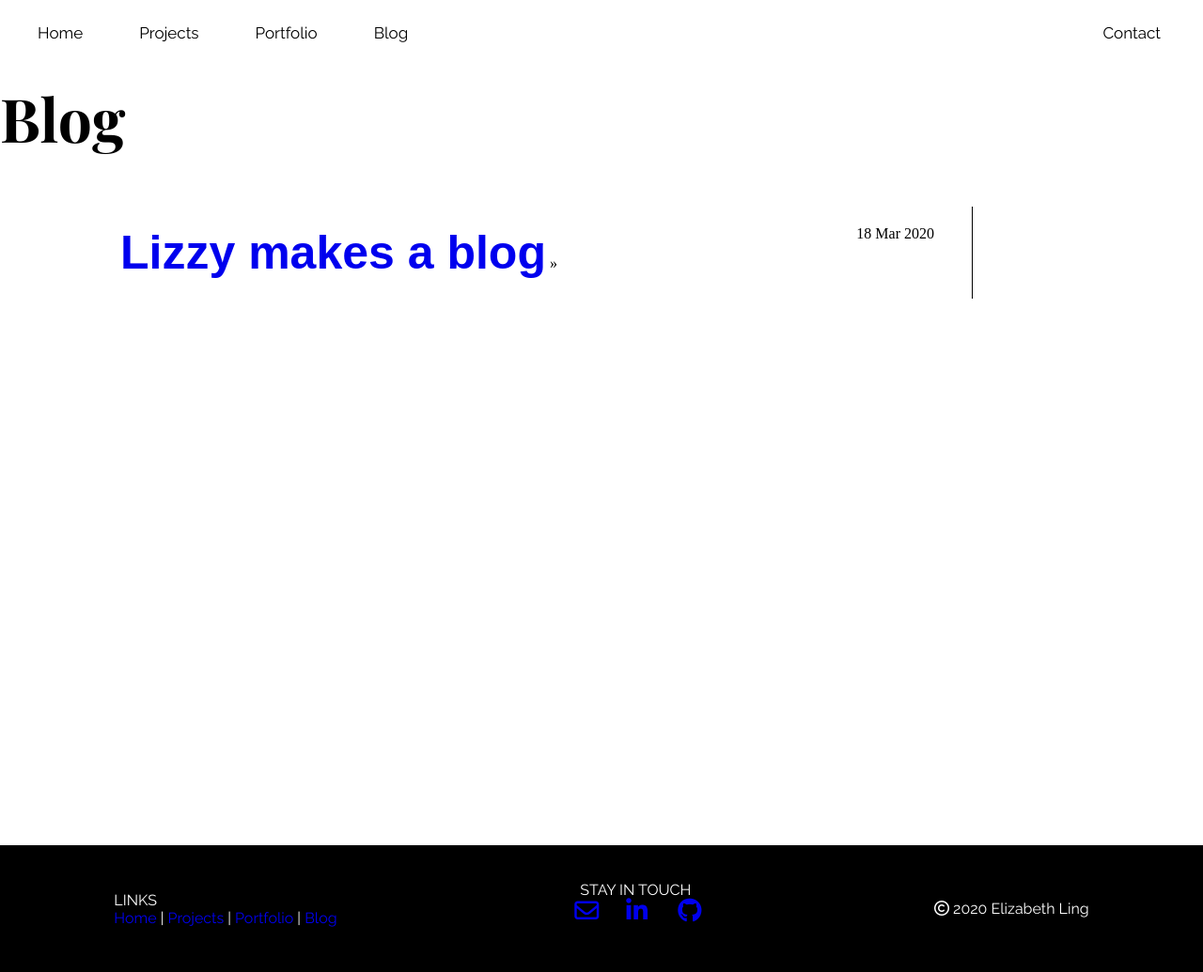
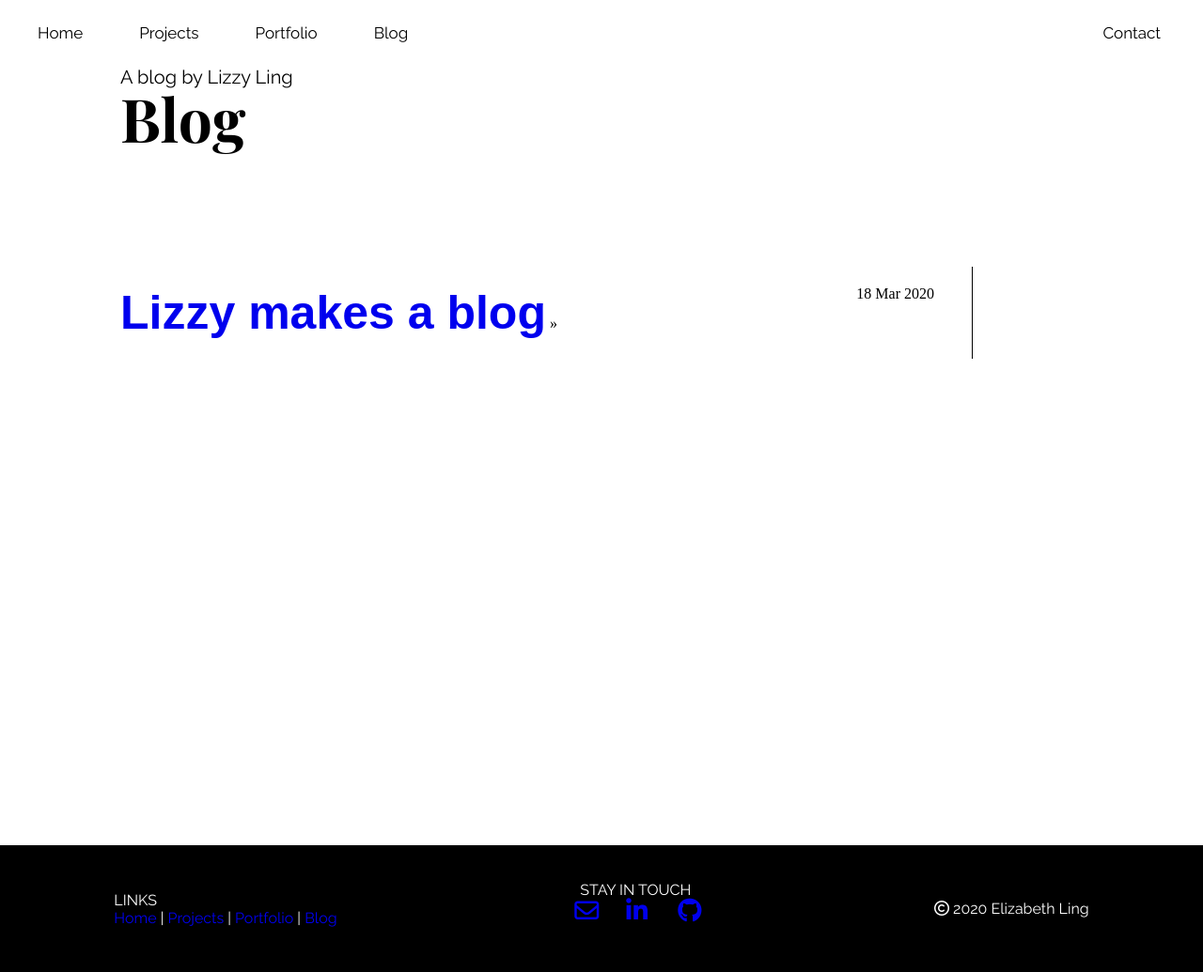
Before and after one commit to lingelizabeth/lingelizabeth.github.io, a Jekyll site: the page built from blog/index.html, in a window 1280 px wide. Shown: the whole page at 94% size. Built offline with Jekyll 4.4.1, drawn with Linux system fonts in a browser that asks for light colours; nearby versions of some CDN libraries.

Commit message:
minor fixes, blog header style

```diff
--- a/_layouts/default.html
+++ b/_layouts/default.html
@@ -18,7 +18,7 @@
 				<a class="active" href="https://lingelizabeth.github.io/">Home</a>
 				<a href="https://lingelizabeth.github.io/#projects">Projects</a>
 				<a href="https://lingelizabeth.github.io/#portfolio">Portfolio</a>
-				<a href="#blog/">Blog</a>
+				<a href="/">Blog</a>
 				<div class="float-right"><a href="https://lingelizabeth.github.io/#contact" >Contact</a></div>
 
 			  </div>
--- a/_layouts/posts.html
+++ b/_layouts/posts.html
@@ -1,8 +1,7 @@
 ---
 layout: default
 ---
-<h3 class="blog-title">{{ page.title }}</h3>
-<p class="blog-title">A blog by Lizzy Ling</p>
+<h3>{{ page.title }}</h3>
 
 <p class="meta">{{ page.date | date_to_string }}</p>
 
--- a/blog/index.html
+++ b/blog/index.html
@@ -2,7 +2,8 @@
 layout: default
 title: Blog
 ---
-	<div id="blog-header"><h3>{{ page.title }}</h3></div>
+	<div id="blog-header"><h3 class="blog-title">{{ page.title }}</h3></div>
+	<p class="blog-title">A blog by Lizzy Ling</p>
 	<ul class="posts">
 
 	  {% for post in site.posts %}
--- a/css/main.css
+++ b/css/main.css
@@ -50,6 +50,6 @@ h3{
 }
 a:visited
 {
-    text-decoration: none;
-    color: white;
+	text-decoration: none;
+	color: initial;
 }
```
